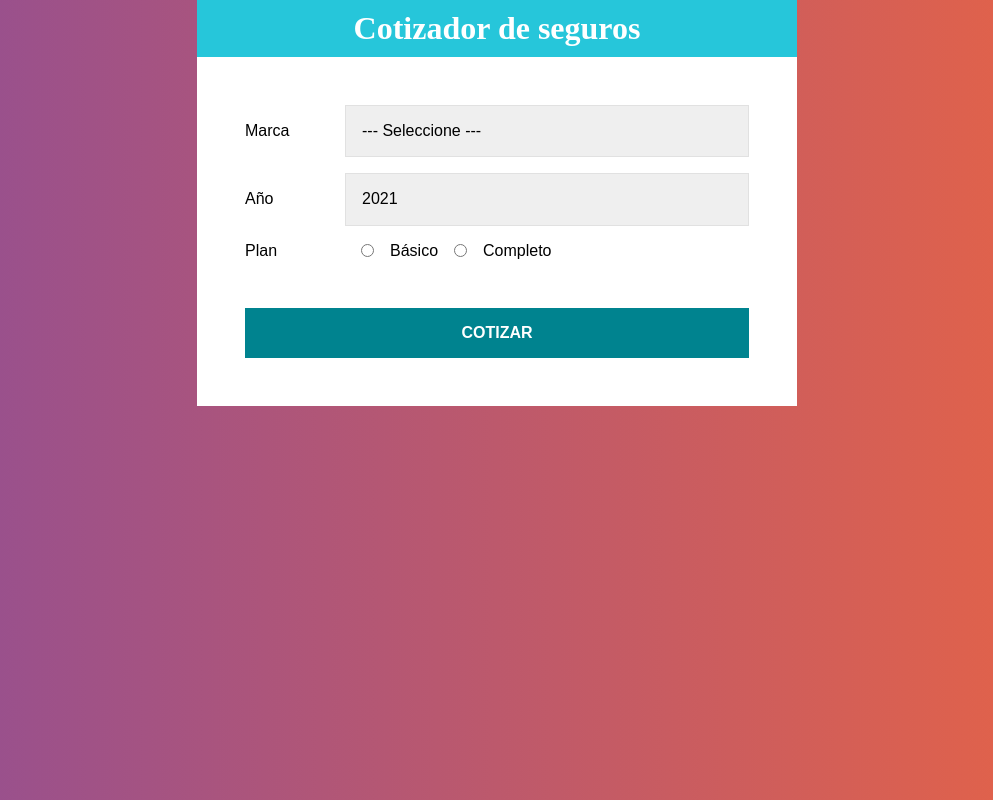
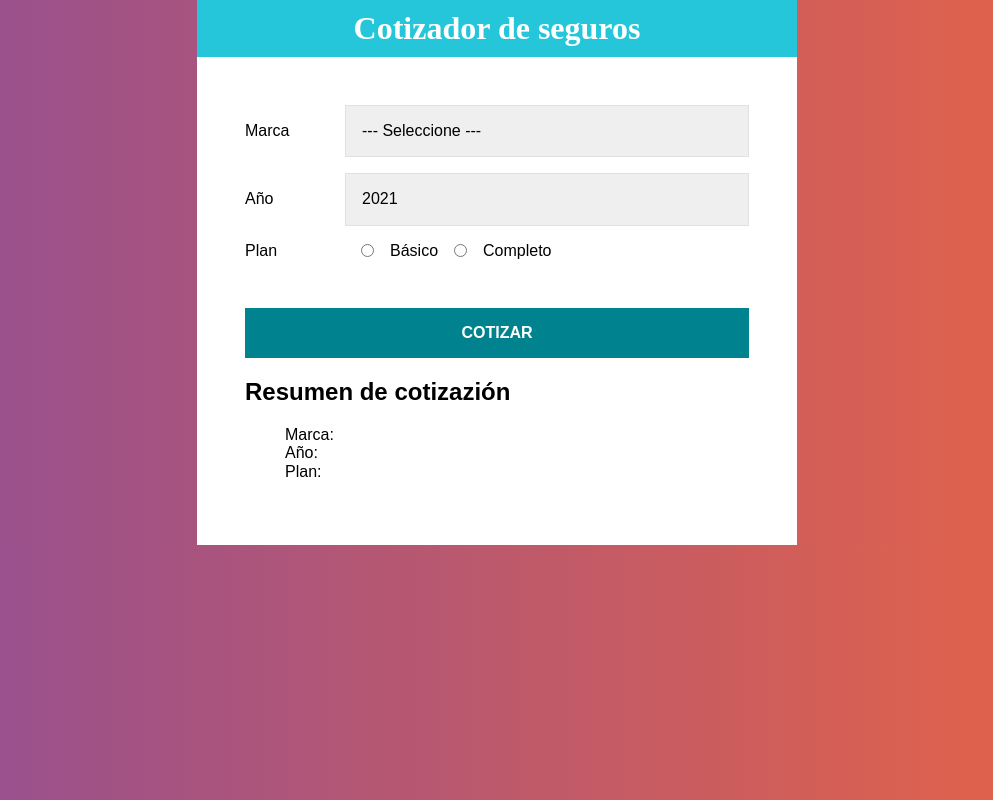
Before and after one commit to jmgomez1986/Udemy.React.La.Guia.Completa.Hooks.Redux.Context-, a React (Create React App) app in the folder proyectos/04_cotizador/: page / in a window 1280 px wide. Shown: the whole page, without its empty margins (143-1136 px from the left). Built offline with nearby package versions, Linux system fonts and the light colour scheme.

Commit message:
Seccion 7: PROYECTO: Cotizador de Seguro de Automovil / Clase 97: Creando un Componente para Resumen de cotización

```diff
--- a/proyectos/04_cotizador/src/App.js
+++ b/proyectos/04_cotizador/src/App.js
@@ -1,7 +1,8 @@
-import React from 'react';
-import styled from '@emotion/styled';
-import Header from './components/Header'
-import Formulario from './components/Formulario'
+import React, { useState } from "react";
+import styled from "@emotion/styled";
+import Header from "./components/Header";
+import Formulario from "./components/Formulario";
+import Resumen from "./components/Resumen";
 
 const Contenedor = styled.div`
   max-width: 600px;
@@ -14,18 +15,26 @@ const ContenedorFormulario = styled.div`
 `;
 
 function App() {
+  const [resumen, guardarResumen] = useState({
+    cotizacion: 0,
+    datos: {
+      marca: "",
+      anio: "",
+      plan: "",
+    },
+  });
+
+  const datos = resumen;
+
   return (
     <Contenedor>
-      <Header
-        titulo="Cotizador de seguros"
-      />
+      <Header titulo="Cotizador de seguros" />
 
       <ContenedorFormulario>
-        <Formulario
+        <Formulario guardarResumen={guardarResumen} />
 
-        />
+        <Resumen datos={datos} />
       </ContenedorFormulario>
-
     </Contenedor>
   );
 }
--- a/proyectos/04_cotizador/src/components/Formulario.js
+++ b/proyectos/04_cotizador/src/components/Formulario.js
@@ -3,21 +3,10 @@ import styled from "@emotion/styled";
 import {
   obtenerDiferenciaAnio,
   calcularMarca,
-  culcalarTipoSeguro
-} from '../../src/helper';
+  culcalarTipoSeguro,
+} from "../../src/helper";
 
-const anios = [
-  2021,
-  2020,
-  2019,
-  2018,
-  2017,
-  2016,
-  2015,
-  2014,
-  2013,
-  2012
-];
+const anios = [2021, 2020, 2019, 2018, 2017, 2016, 2015, 2014, 2013, 2012];
 
 const Campo = styled.div`
   display: flex;
@@ -65,9 +54,9 @@ const Error = styled.div`
   width: 100%;
   text-align: center;
   margin-bottom: 2rem;
-`
+`;
 
-const Formulario = () => {
+const Formulario = ({ guardarResumen }) => {
   const [datos, guardarDatos] = useState({
     marca: "",
     anio: "",
@@ -88,10 +77,10 @@ const Formulario = () => {
   };
 
   // Cuando el usuario presiona Submit
-  const cotizarSeguro = e => {
+  const cotizarSeguro = (e) => {
     e.preventDefault();
 
-    if (marca.trim() === '' || anio.trim() === '' || plan.trim() === '') {
+    if (marca.trim() === "" || anio.trim() === "" || plan.trim() === "") {
       guardarError(true);
       return;
     }
@@ -101,10 +90,10 @@ const Formulario = () => {
 
     // Obtener diferecia de años
     const diferencia = obtenerDiferenciaAnio(anio);
-    console.log('Diferencia: ', diferencia);
+    console.log("Diferencia: ", diferencia);
 
     // Por cada año hay que restar el 3%
-    resultadoBase -= ((diferencia * 3 ) * resultadoBase) / 100;
+    resultadoBase -= (diferencia * 3 * resultadoBase) / 100;
 
     // Americano 15%
     // Asiatico 5%
@@ -115,16 +104,17 @@ const Formulario = () => {
     // Pan Completo - Aumento 50%
     const incrementoPlan = culcalarTipoSeguro(plan);
     resultadoBase = parseFloat(incrementoPlan * resultadoBase).toFixed(2);
-    console.log('Resultado: ', resultadoBase);
+    console.log("Resultado: ", resultadoBase);
 
     // Total
-
-  }
+    guardarResumen({
+      cotizacion: resultadoBase,
+      datos,
+    });
+  };
 
   return (
-    <form
-      onSubmit={cotizarSeguro}>
-
+    <form onSubmit={cotizarSeguro}>
       {error ? <Error>Todos los campos son obligatorios</Error> : null}
 
       <Campo>
@@ -140,7 +130,11 @@ const Formulario = () => {
       <Campo>
         <Label>Año</Label>
         <Select name="anio" value={anio} onChange={obtenerInformacion}>
-          {anios.map((item, i) => <option key={i} value={item}>{item}</option>)}
+          {anios.map((item, i) => (
+            <option key={i} value={item}>
+              {item}
+            </option>
+          ))}
         </Select>
       </Campo>
 
--- /dev/null
+++ b/proyectos/04_cotizador/src/components/Resumen.js
@@ -0,0 +1,22 @@
+import React, { Fragment } from "react";
+
+const Resumen = ({ datos }) => {
+  const { marca, anio, plan } = datos;
+
+  if (marca === "" || anio === "" || plan === "") {
+    return null;
+  }
+
+  return (
+    <Fragment>
+      <h2>Resumen de cotizazión</h2>
+      <ul>
+        <li>Marca: </li>
+        <li>Año: </li>
+        <li>Plan: </li>
+      </ul>
+    </Fragment>
+  );
+};
+
+export default Resumen;
```
Also changed, not shown: proyectos/04_cotizador/src/components/Resultado.js (added).
